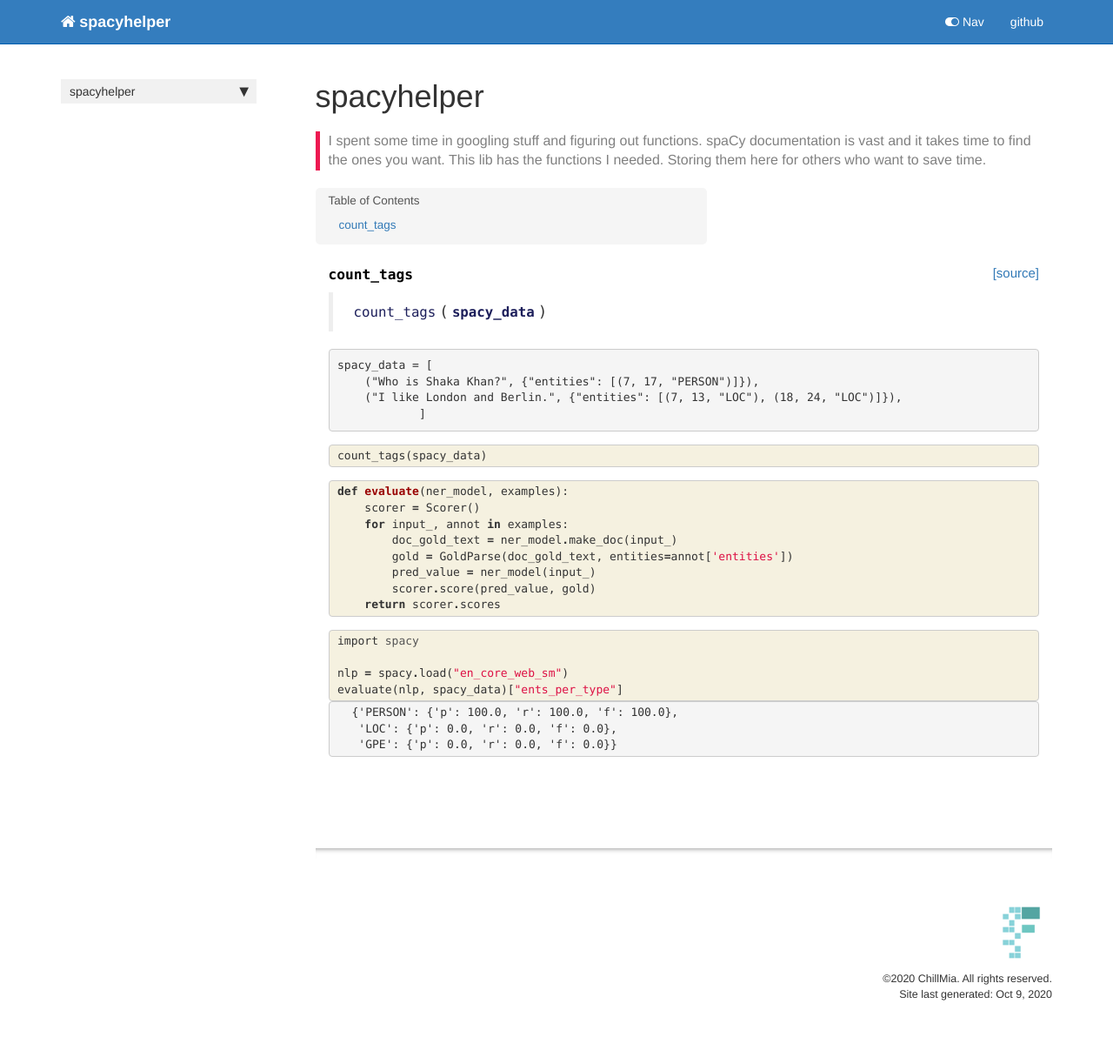
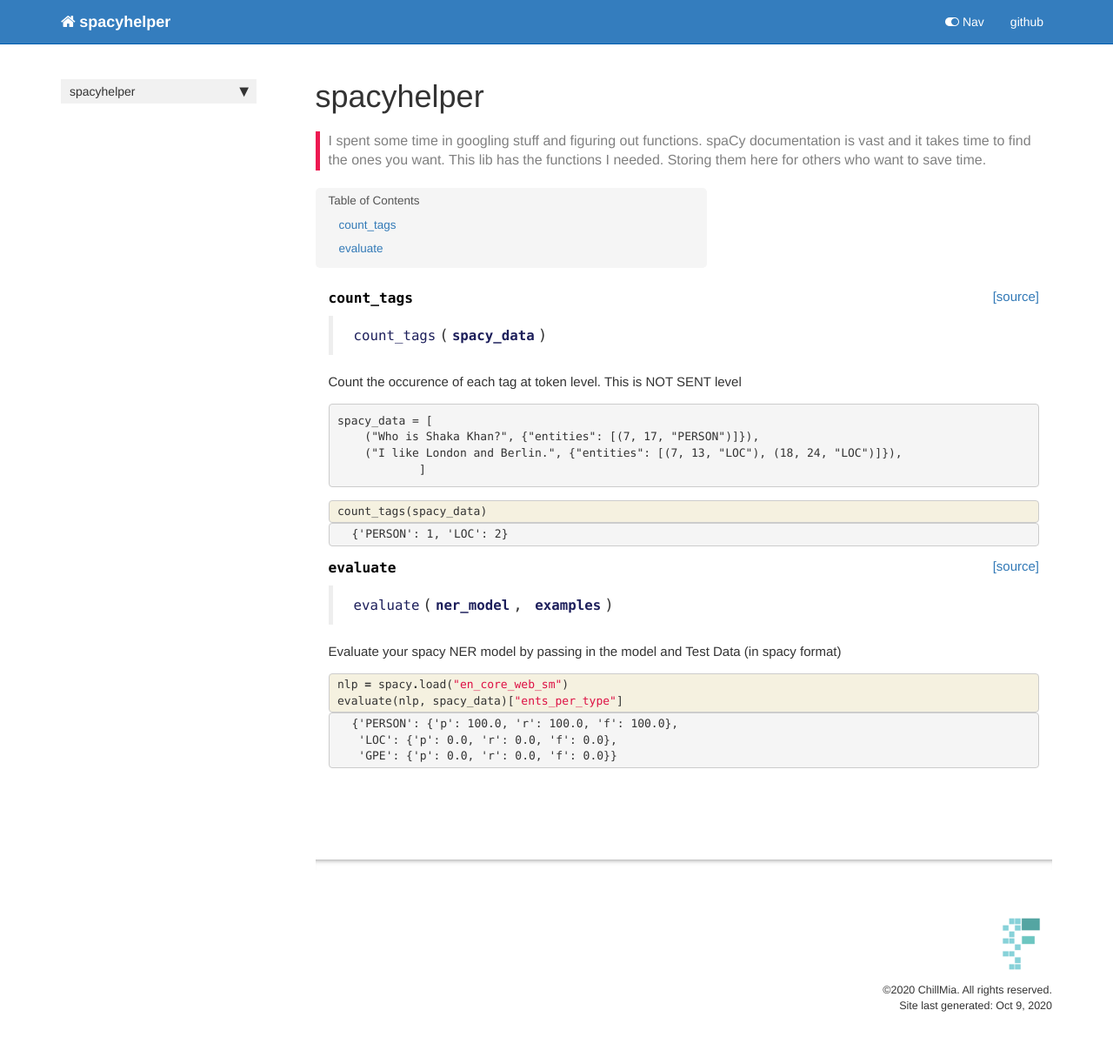
Before and after one commit to MANOHMU3/spacyhelper, a Jekyll site: the page built from docs/helper.html, in a window 1280 px wide. Shown: the whole page at 87% size. Built offline with Jekyll 4.4.1, drawn with Linux system fonts in a browser that asks for light colours; nearby versions of some CDN libraries; comment, search, counter and statistics services are not loaded.

Commit message:
Files update: all files: Testing

```diff
--- a/docs/Gemfile
+++ b/docs/Gemfile
@@ -1,4 +1,4 @@
-source "https://rubygems.org"
+source "http://rubygems.org"
 
 gem 'github-pages', group: :jekyll_plugins
 
--- a/docs/helper.html
+++ b/docs/helper.html
@@ -33,6 +33,13 @@ nb_path: "00_helper.ipynb"
 
 <div class="cell border-box-sizing code_cell rendered">
 
+</div>
+    {% endraw %}
+
+    {% raw %}
+
+<div class="cell border-box-sizing code_cell rendered">
+
 <div class="output_wrapper">
 <div class="output">
 
@@ -40,8 +47,9 @@ nb_path: "00_helper.ipynb"
 
 
 <div class="output_markdown rendered_html output_subarea ">
-<h4 id="count_tags" class="doc_header"><code>count_tags</code><a href="https://github.com/MANOHMU3/spacyhelper/tree/master/spacyhelper/helper.py#L6" class="source_link" style="float:right">[source]</a></h4><blockquote><p><code>count_tags</code>(<strong><code>spacy_data</code></strong>)</p>
+<h4 id="count_tags" class="doc_header"><code>count_tags</code><a href="https://github.com/MANOHMU3/spacyhelper/tree/master/spacyhelper/helper.py#L11" class="source_link" style="float:right">[source]</a></h4><blockquote><p><code>count_tags</code>(<strong><code>spacy_data</code></strong>)</p>
 </blockquote>
+<p>Count the occurence of each tag at token level. This is NOT SENT level</p>
 
 </div>
 
@@ -85,29 +93,53 @@ nb_path: "00_helper.ipynb"
 </div>
 </div>
 
+<div class="output_wrapper">
+<div class="output">
+
+<div class="output_area">
+
+
+
+<div class="output_text output_subarea output_execute_result">
+<pre>{&#39;PERSON&#39;: 1, &#39;LOC&#39;: 2}</pre>
+</div>
+
+</div>
+
+</div>
+</div>
+
 </div>
     {% endraw %}
 
     {% raw %}
 
 <div class="cell border-box-sizing code_cell rendered">
-<div class="input">
 
-<div class="inner_cell">
-    <div class="input_area">
-<div class=" highlight hl-ipython3"><pre><span></span><span class="k">def</span> <span class="nf">evaluate</span><span class="p">(</span><span class="n">ner_model</span><span class="p">,</span> <span class="n">examples</span><span class="p">):</span>
-    <span class="n">scorer</span> <span class="o">=</span> <span class="n">Scorer</span><span class="p">()</span>
-    <span class="k">for</span> <span class="n">input_</span><span class="p">,</span> <span class="n">annot</span> <span class="ow">in</span> <span class="n">examples</span><span class="p">:</span>
-        <span class="n">doc_gold_text</span> <span class="o">=</span> <span class="n">ner_model</span><span class="o">.</span><span class="n">make_doc</span><span class="p">(</span><span class="n">input_</span><span class="p">)</span>
-        <span class="n">gold</span> <span class="o">=</span> <span class="n">GoldParse</span><span class="p">(</span><span class="n">doc_gold_text</span><span class="p">,</span> <span class="n">entities</span><span class="o">=</span><span class="n">annot</span><span class="p">[</span><span class="s1">&#39;entities&#39;</span><span class="p">])</span>
-        <span class="n">pred_value</span> <span class="o">=</span> <span class="n">ner_model</span><span class="p">(</span><span class="n">input_</span><span class="p">)</span>
-        <span class="n">scorer</span><span class="o">.</span><span class="n">score</span><span class="p">(</span><span class="n">pred_value</span><span class="p">,</span> <span class="n">gold</span><span class="p">)</span>
-    <span class="k">return</span> <span class="n">scorer</span><span class="o">.</span><span class="n">scores</span>
-</pre></div>
+<div class="output_wrapper">
+<div class="output">
 
-    </div>
+<div class="output_area">
+
+
+<div class="output_markdown rendered_html output_subarea ">
+<h4 id="evaluate" class="doc_header"><code>evaluate</code><a href="https://github.com/MANOHMU3/spacyhelper/tree/master/spacyhelper/helper.py#L22" class="source_link" style="float:right">[source]</a></h4><blockquote><p><code>evaluate</code>(<strong><code>ner_model</code></strong>, <strong><code>examples</code></strong>)</p>
+</blockquote>
+<p>Evaluate your spacy NER model by passing in the model and Test Data (in spacy format)</p>
+
+</div>
+
+</div>
+
 </div>
 </div>
+
+</div>
+    {% endraw %}
+
+    {% raw %}
+
+<div class="cell border-box-sizing code_cell rendered">
 
 </div>
     {% endraw %}
@@ -119,9 +151,7 @@ nb_path: "00_helper.ipynb"
 
 <div class="inner_cell">
     <div class="input_area">
-<div class=" highlight hl-ipython3"><pre><span></span><span class="kn">import</span> <span class="nn">spacy</span>
-
-<span class="n">nlp</span> <span class="o">=</span> <span class="n">spacy</span><span class="o">.</span><span class="n">load</span><span class="p">(</span><span class="s2">&quot;en_core_web_sm&quot;</span><span class="p">)</span>
+<div class=" highlight hl-ipython3"><pre><span></span><span class="n">nlp</span> <span class="o">=</span> <span class="n">spacy</span><span class="o">.</span><span class="n">load</span><span class="p">(</span><span class="s2">&quot;en_core_web_sm&quot;</span><span class="p">)</span>
 <span class="n">evaluate</span><span class="p">(</span><span class="n">nlp</span><span class="p">,</span> <span class="n">spacy_data</span><span class="p">)[</span><span class="s2">&quot;ents_per_type&quot;</span><span class="p">]</span>
 </pre></div>
 
--- a/docs/index.html
+++ b/docs/index.html
@@ -38,7 +38,7 @@ nb_path: "index.ipynb"
 </div>
 <div class="cell border-box-sizing text_cell rendered"><div class="inner_cell">
 <div class="text_cell_render border-box-sizing rendered_html">
-<h2 id="Install">Install<a class="anchor-link" href="#Install"> </a></h2>
+<h2 id="Install-(Not-ready-yet)">Install (Not ready yet)<a class="anchor-link" href="#Install-(Not-ready-yet)"> </a></h2>
 </div>
 </div>
 </div>
@@ -57,7 +57,7 @@ nb_path: "index.ipynb"
 </div>
 <div class="cell border-box-sizing text_cell rendered"><div class="inner_cell">
 <div class="text_cell_render border-box-sizing rendered_html">
-<p>Fill me in please! Don't forget code examples:</p>
+<p><code>from spacyhelper.helper import evaluate, count_tags</code></p>
 
 </div>
 </div>
--- a/spacyhelper/_nbdev.py
+++ b/spacyhelper/_nbdev.py
@@ -2,7 +2,8 @@
 
 __all__ = ["index", "modules", "custom_doc_links", "git_url"]
 
-index = {"count_tags": "00_helper.ipynb"}
+index = {"count_tags": "00_helper.ipynb",
+         "evaluate": "00_helper.ipynb"}
 
 modules = ["helper.py"]
 
```
Also changed, not shown: spacyhelper/helper.py (+22 -1 lines), README.md, 2 other files.
